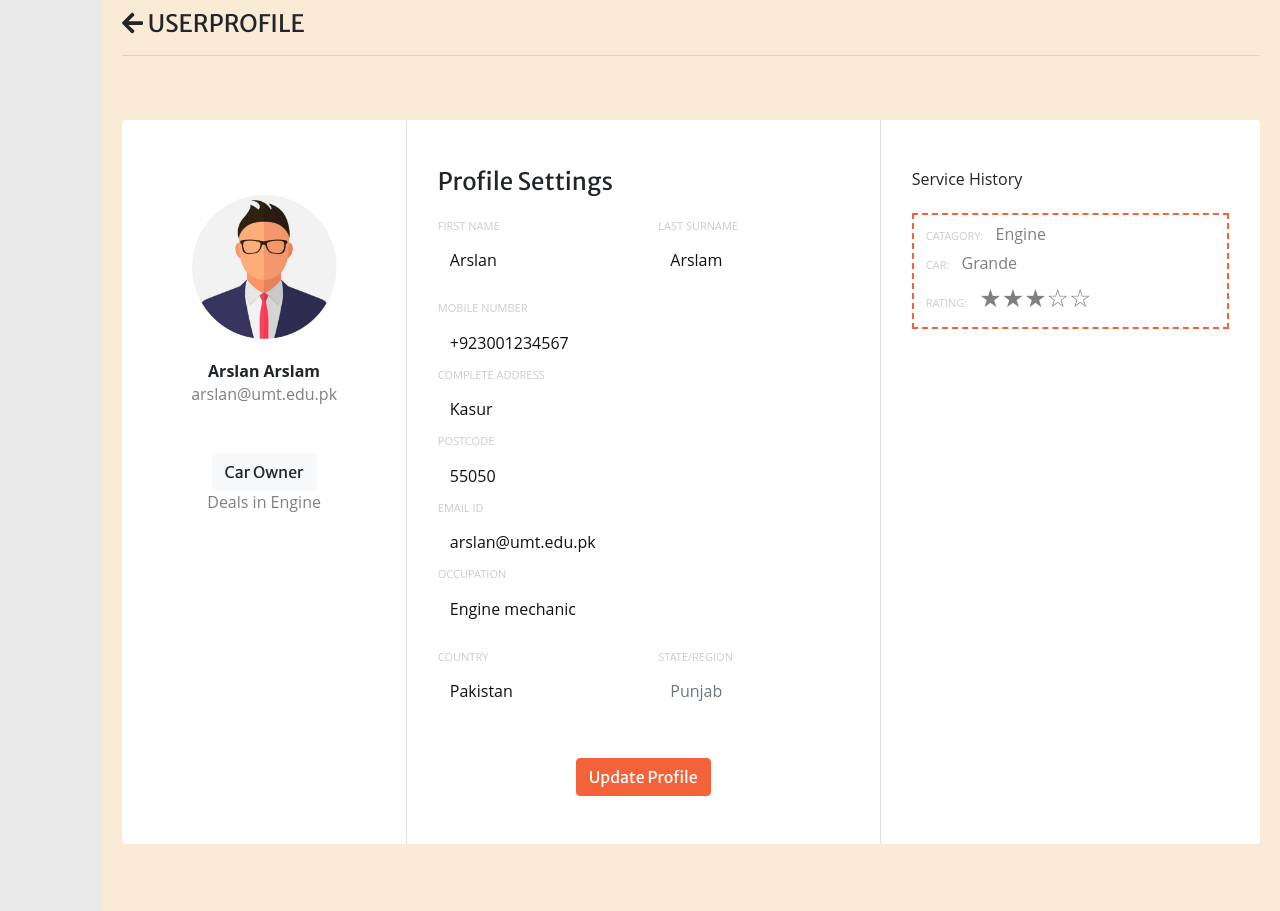
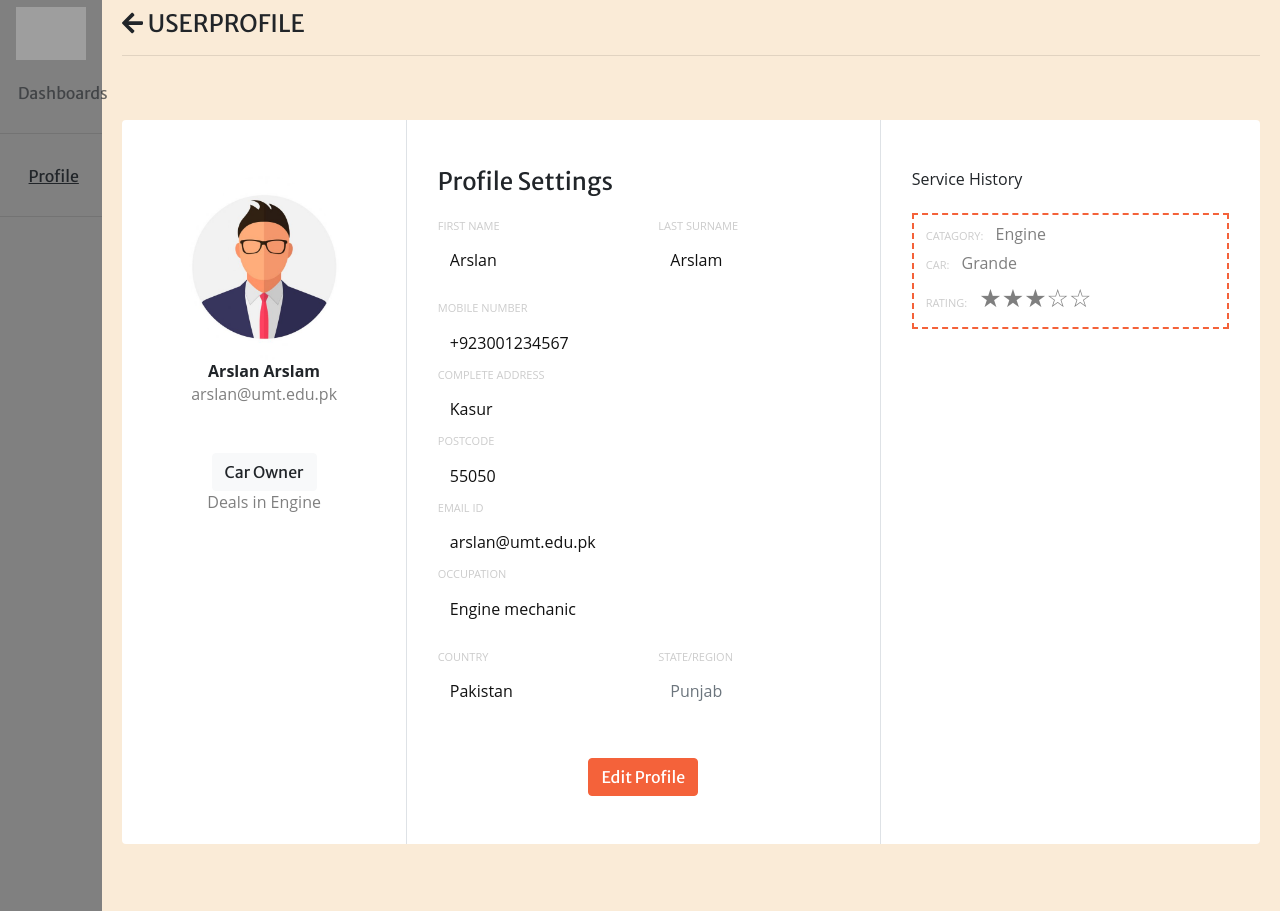
Before and after one commit to azil-fozan/CarZen-WebApp, a Django app: page /user_profile/receipts/ in a window 1280 px wide. Run offline with Django 3.2, Linux system fonts and the light colour scheme; some libraries are stand-ins or nearby versions; grey boxes are pictures that could not be loaded.

Commit message:
logo added, sidebar enabled

```diff
--- a/BI/templates/base.html
+++ b/BI/templates/base.html
@@ -35,14 +35,15 @@
 
 </head>
 <body>
-{% if request.user.is_authenticated %}
+{#{% if request.user.is_authenticated %}#}
+{% if 1 %}
     <aside>
-        <a class="btn" href="/welcome_page/"
+        <a class="btn" href="#"
              data-toggle="tooltip"
              data-placement="right"
              title="Home"
            id="side_bar_logo" src="">
-{#            {% include "logo.svg" %}#}
+            <img src="{% static "images/logo.png" %}" width="70">
         </a>
         <div>
             <a class="btn disabled">Dashboards</a></div>
--- a/user_profiles/templates/basic_profile.html
+++ b/user_profiles/templates/basic_profile.html
@@ -60,7 +60,7 @@
                             <div class="col-md-6"><label class="labels">Country</label><input type="text" class="form-control" placeholder="country" value="{{ country }}"></div>
                             <div class="col-md-6"><label class="labels">State/Region</label><input type="text" class="form-control" value="" placeholder="{{ state }}"></div>
                         </div>
-                        <div class="mt-5 text-center"><button class="btn btn-primary" type="button">Update Profile</button></div>
+                        <div class="mt-5 text-center"><button class="btn btn-primary" type="button">Edit Profile</button></div>
                     </div>
                 </div>
                 <div class="col-md-4">
```
